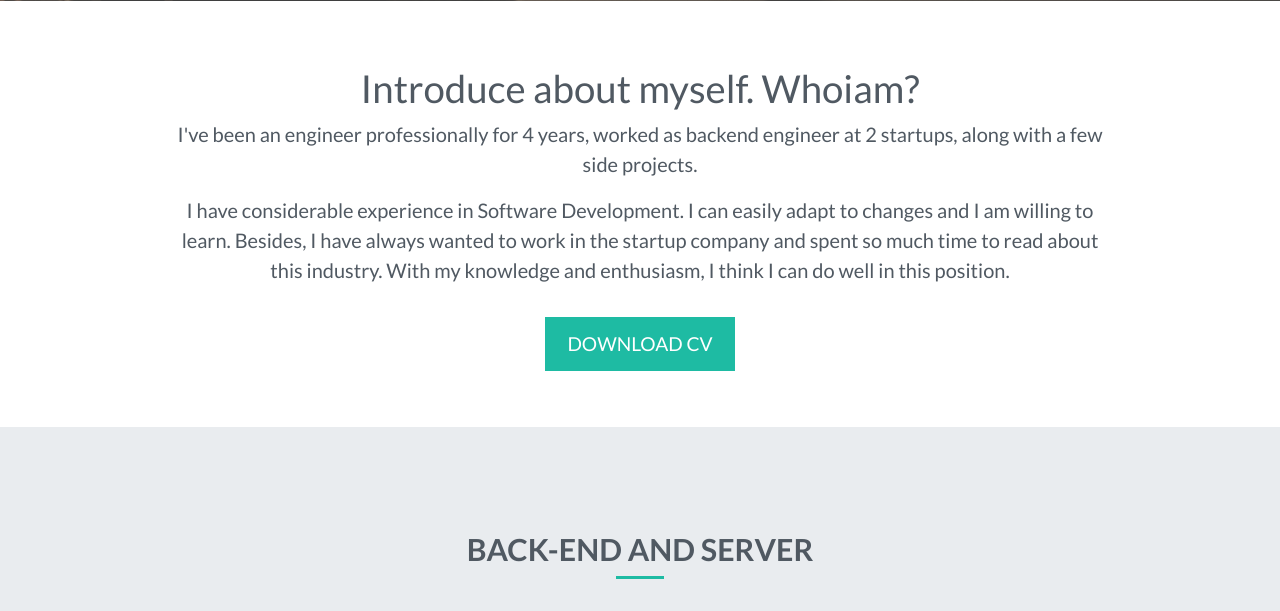
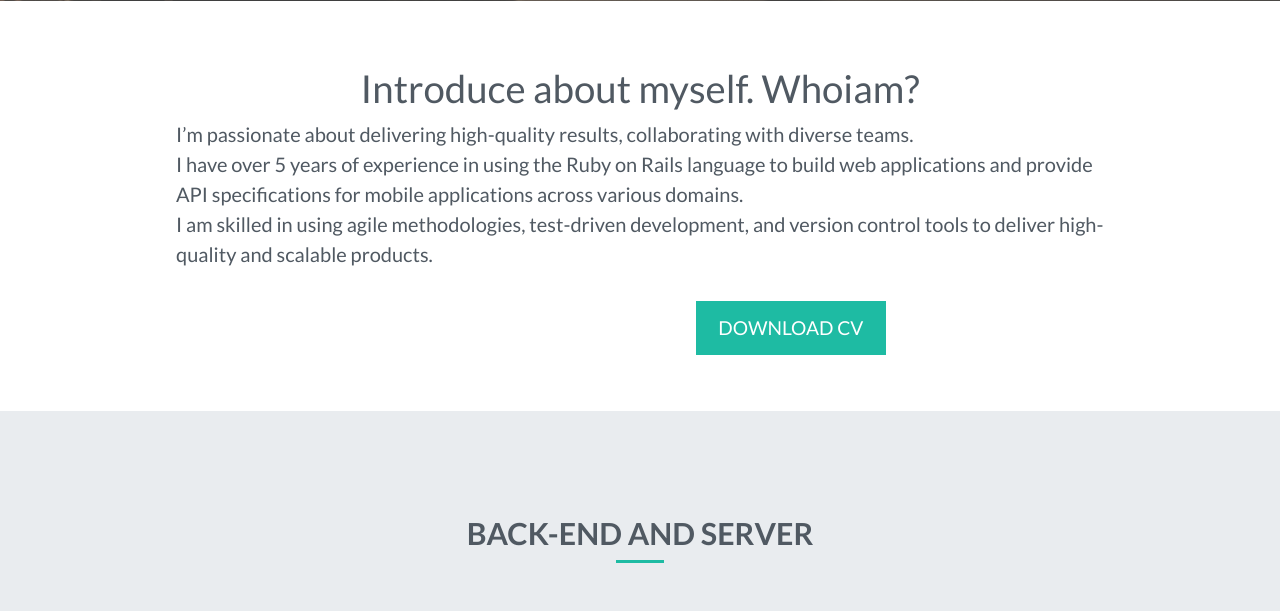
Before and after one commit to khuongtnq/myresume, a PHP site: page /index.html in a window 1280 px wide. Shown: the part 799-1410 px from the top of the page. Run offline with PHP 8.4, Linux system fonts and the light colour scheme; some libraries are stand-ins or nearby versions.

Commit message:
feature/update-version-cv

```diff
--- a/css/fixed.css
+++ b/css/fixed.css
@@ -71,3 +71,6 @@ margin-right: 0px!important;
           transform: translateZ(0);
   will-change: transform;
 }
+.m-left-450 {
+  margin-left: 520px;
+}
--- a/index.html
+++ b/index.html
@@ -32,6 +32,7 @@
 				<li class="nav-item">
 					<a href="https://skype.com/khuongtnq@gmail.com" target="_blank"> <i class="fab fa-skype"></i></a>
 				</li>
+			</ul>
 		</div>
 
 		<div class="collapse navbar-collapse" id="navbarResponsive">
@@ -75,11 +76,12 @@
 
 <!--- Start Course Section -->
 <div id="course" class="offset">
-	<div class="col-12 narrow text-center">
-		<h1>Introduce about myself. Whoiam?</h1>
-		<p class="lead">I've been an engineer professionally for 4 years, worked as backend engineer at 2 startups, along with a few side projects. </p>
-		<p class="lead">I have considerable experience in Software Development. I can easily adapt to changes and I am willing to learn. Besides, I have always wanted to work in the startup company and spent so much time to read about this industry. With my knowledge and enthusiasm, I think I can do well in this position.</p>
-		<a class="btn btn-secondary btn-md" href="img/resume_k.pdf" target="_blank">Download CV</a>
+	<div class="col-12 narrow">
+		<h1 class="text-center">Introduce about myself. Whoiam?</h1>
+		<p class="lead text-left">I’m passionate about delivering high-quality results, collaborating with diverse teams.<br>
+		I have over 5 years of experience in using the Ruby on Rails language to build web applications and provide API specifications for mobile applications across various domains. <br>
+			I am skilled in using agile methodologies, test-driven development, and version control tools to deliver high-quality and scalable products.<br></p>
+		<a class="btn btn-secondary btn-md m-left-450" href="img/mycv_final.pdf" target="_blank">Download CV</a>
 	</div>
 
 </div>
```
Also changed, not shown: 1 other file.
